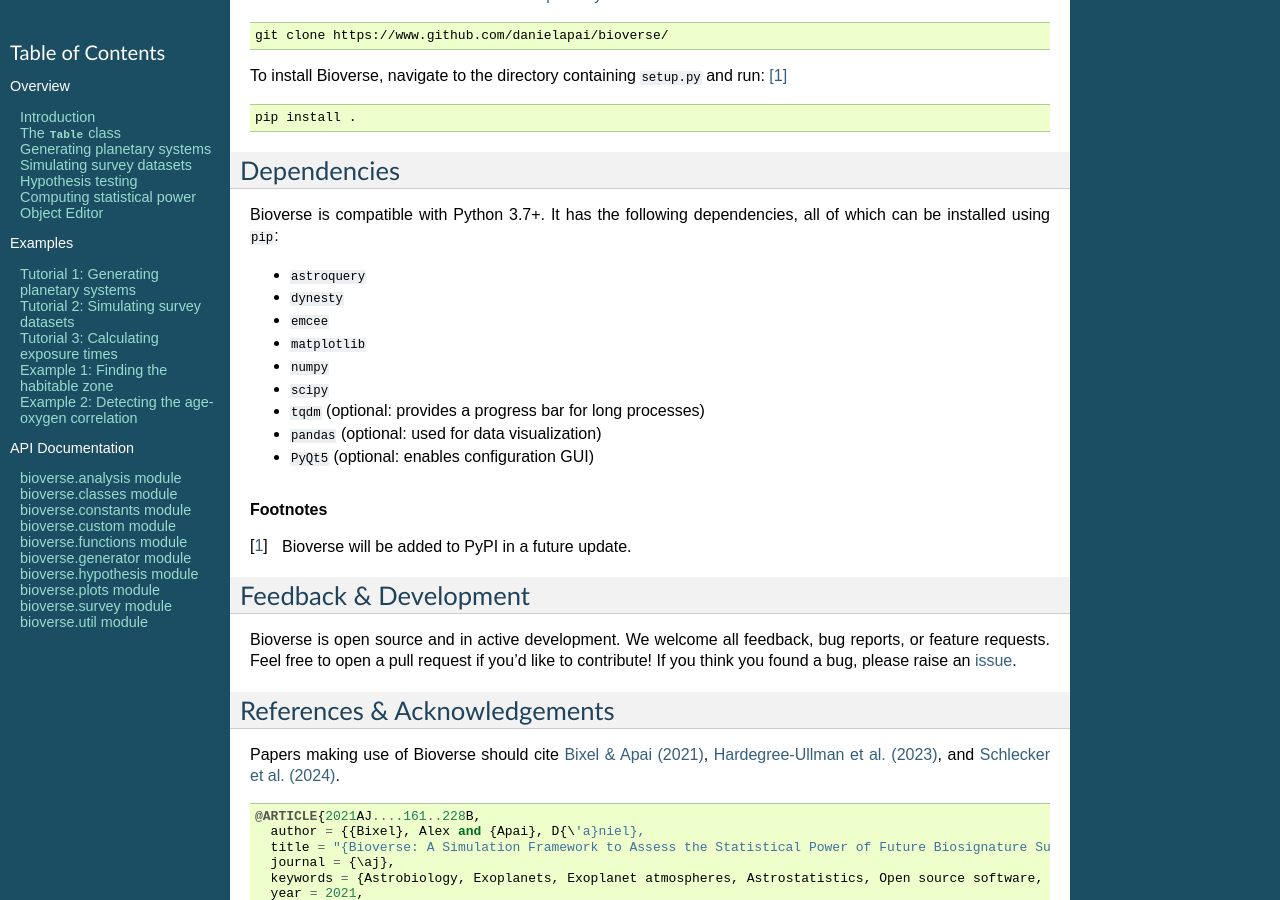
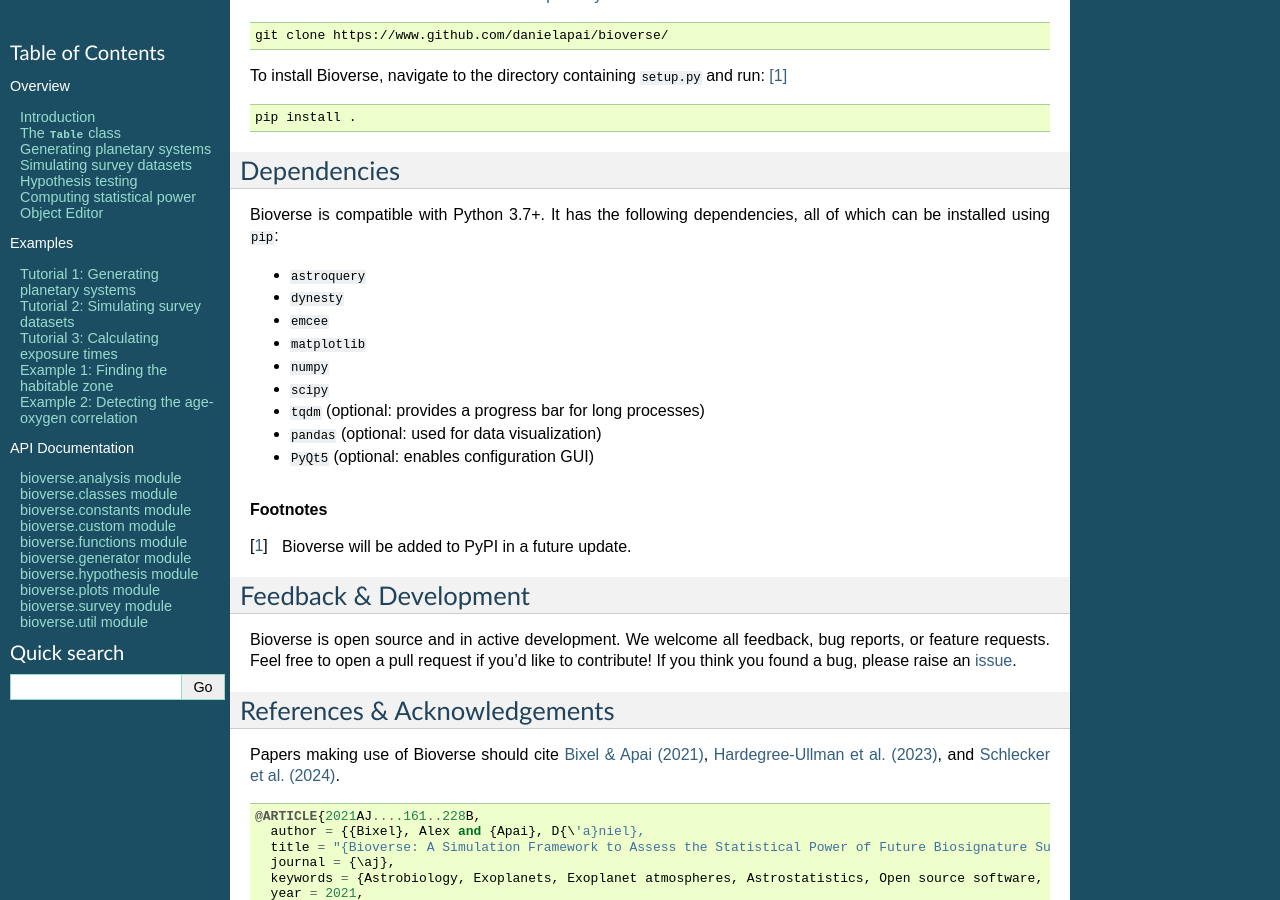
Before and after one commit to danielapai/bioverse, a Sphinx documentation site: the page built from docs/index.rst, in a window 1280 px wide and 900 px high, scrolled down 385 px. Built offline with Sphinx 7.4.7, drawn with Linux system fonts in a browser that asks for light colours.

Commit message:
Added search bar in layout.html

```diff
--- a/docs/_templates/layout.html
+++ b/docs/_templates/layout.html
@@ -48,12 +48,21 @@
        {%- endblock %}
 
        {# Only include the necessary toctree elements here #}
+       {%- block sidebartoc %}
        {%- include "globaltoc.html" %}
+       {%- endblock %}
+
+       {# Add the search box here #}
+       {%- block sidebarsearch %}
+       {%- include "searchbox.html" %}
+       {%- endblock %}
+
        {%- block sidebarextra %}{%- endblock %}
      </div>
    </div>
    {%- endif %}
 {%- endmacro %}
+
 
 {%- macro script() %}
     {%- for js in script_files %}
```
